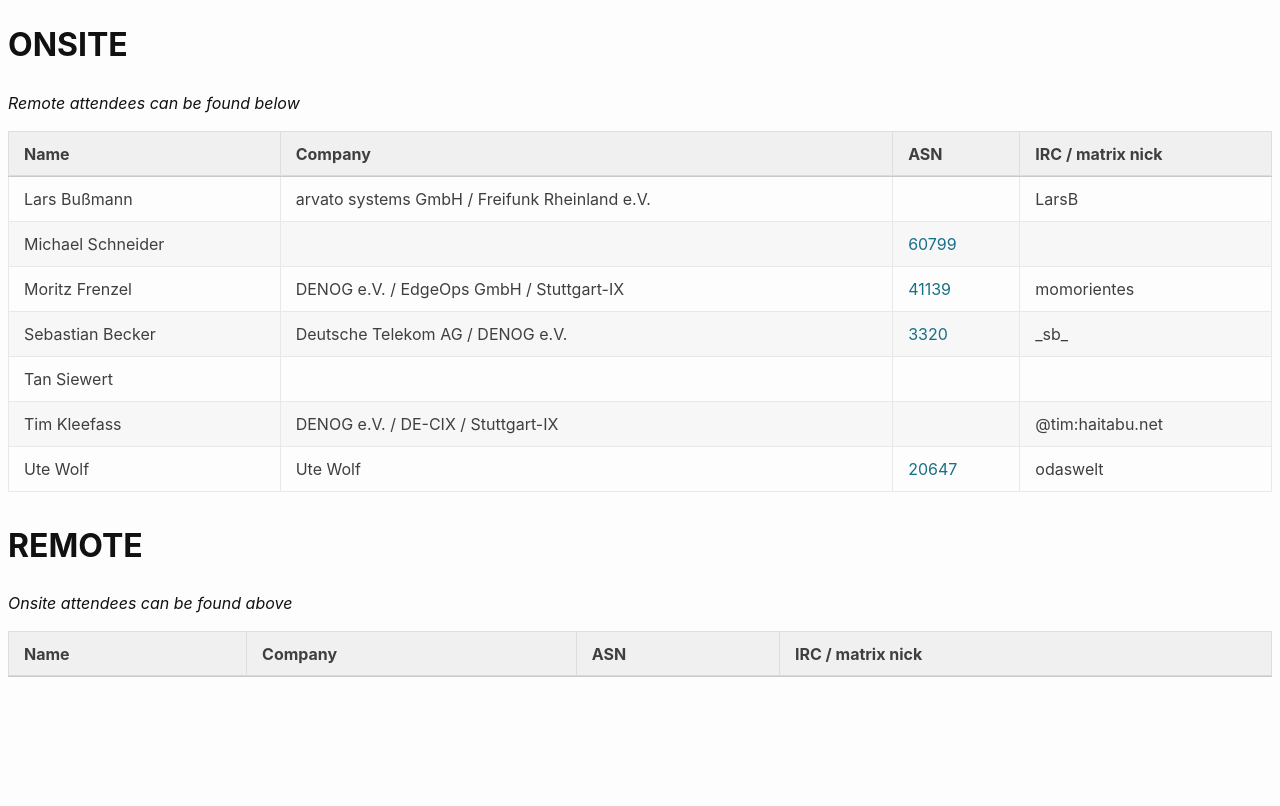
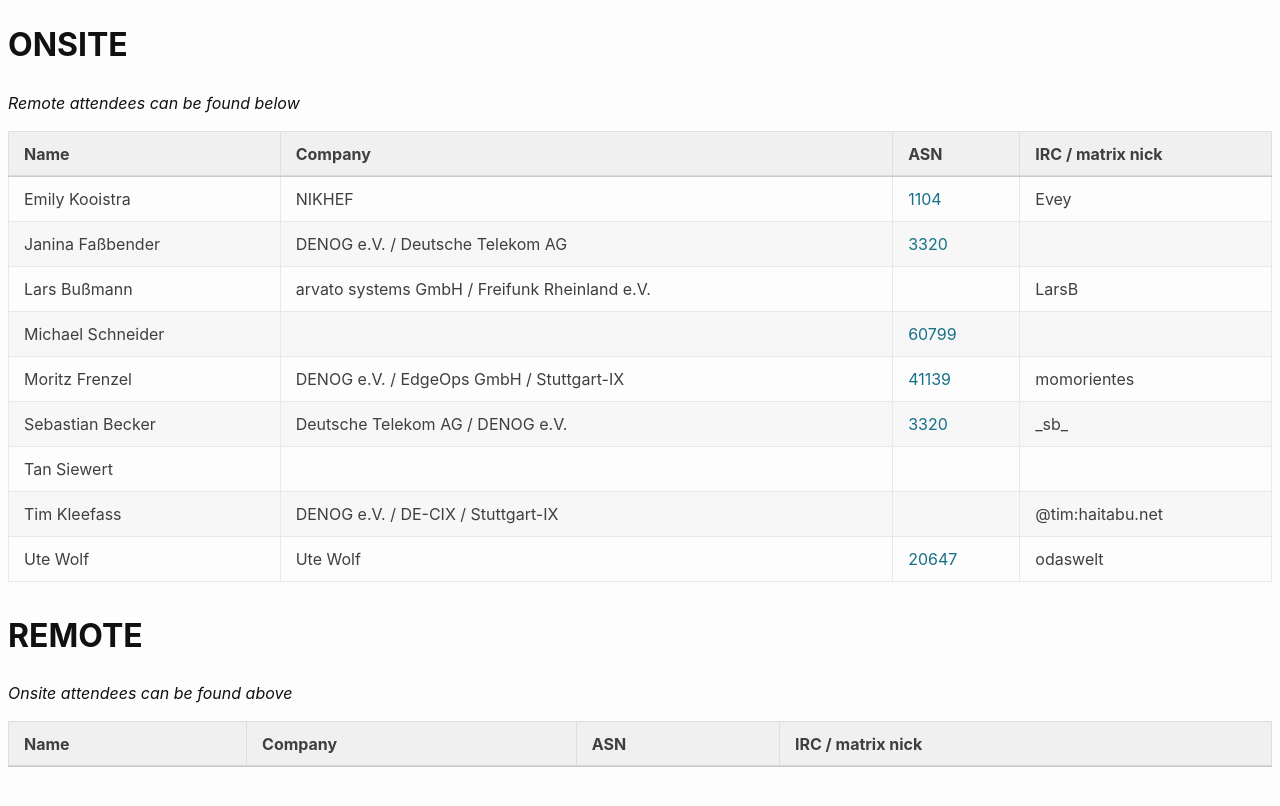
Before and after one commit to denog/pretix-attendeelist, a Jekyll site: the page built from denog17/index.markdown, in a window 1280 px wide. Shown: the top 806 px of the page. Built offline with Jekyll 4.4.1, drawn with Linux system fonts in a browser that asks for light colours.

Commit message:
Latest data: Mon Apr 28 08:46:06 UTC 2025

```diff
--- a/_data/attendees_denog17_onsite.json
+++ b/_data/attendees_denog17_onsite.json
@@ -1,4 +1,16 @@
 [
+  {
+    "name": "Emily Kooistra",
+    "company": "NIKHEF",
+    "irc": "Evey",
+    "asn": "1104"
+  },
+  {
+    "name": "Janina Faßbender",
+    "company": "DENOG e.V. / Deutsche Telekom AG",
+    "irc": null,
+    "asn": "3320"
+  },
   {
     "name": "Lars Bußmann",
     "company": "arvato systems GmbH / Freifunk Rheinland e.V.",
```
